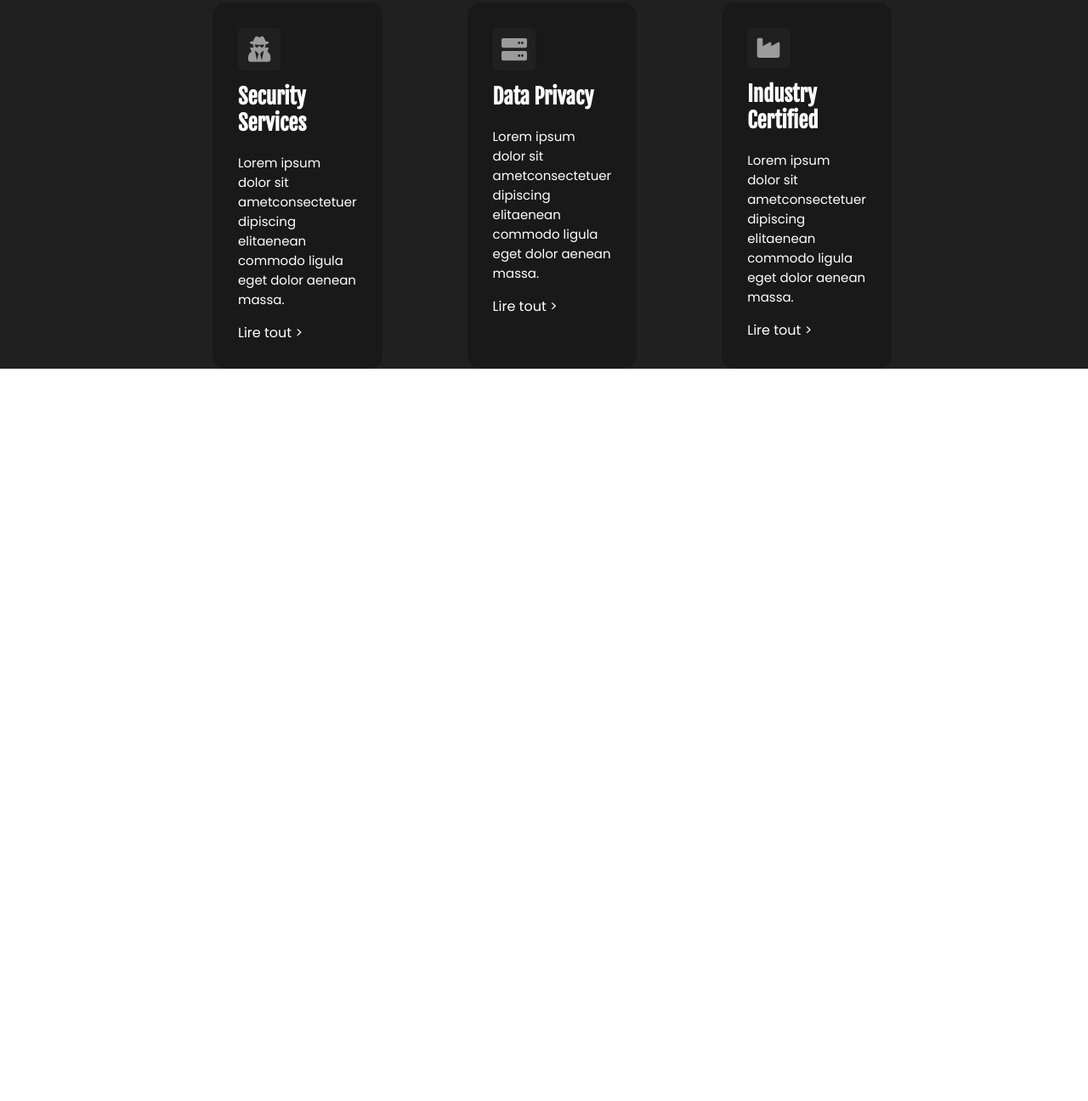
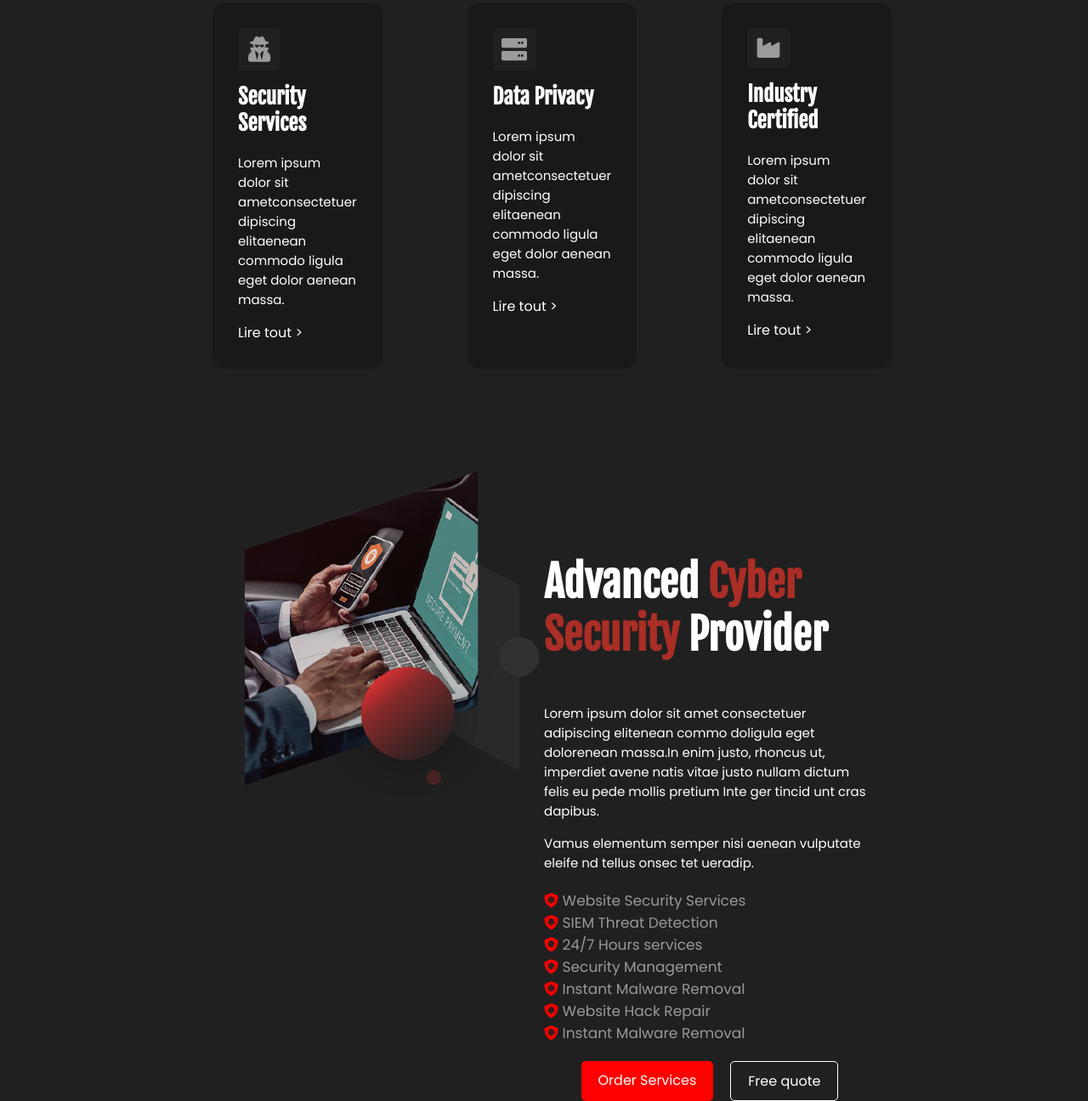
Before and after one commit to TothGabriel/Projet-Dev, a plain HTML site: page about.html in a window 1280 px wide. Shown: the part 1494-2790 px from the top of the page at 85% size. Before the commit the page ends 1928 px from the top, so only its background shows below. Drawn offline with Linux system fonts and the light colour scheme.

Commit message:
ajout section Advanced

```diff
--- a/about.html
+++ b/about.html
@@ -149,7 +149,7 @@
           <div class="iconcarte">
             <i class="fas fa-user-secret"></i>
           </div>
-        <h6 class="titrecarte" >Security Services</h6>
+          <h6 class="titrecarte">Security Services</h6>
           <p>Lorem ipsum dolor sit ametconsectetuer
             dipiscing elitaenean commodo ligula
             eget dolor aenean massa.</p>
@@ -158,9 +158,12 @@
 
         <div class="card">
           <div class="iconcarte">
-        <svg class="iconserveur" xmlns="http://www.w3.org/2000/svg" viewBox="0 0 512 512"><path d="M480 288H32c-17.62 0-32 14.38-32 32v128c0 17.62 14.38 32 32 32h448c17.62 0 32-14.38 32-32v-128C512 302.4 497.6 288 480 288zM352 408c-13.25 0-24-10.75-24-24s10.75-24 24-24s24 10.75 24 24S365.3 408 352 408zM416 408c-13.25 0-24-10.75-24-24s10.75-24 24-24s24 10.75 24 24S429.3 408 416 408zM480 32H32C14.38 32 0 46.38 0 64v128c0 17.62 14.38 32 32 32h448c17.62 0 32-14.38 32-32V64C512 46.38 497.6 32 480 32zM352 152c-13.25 0-24-10.75-24-24S338.8 104 352 104S376 114.8 376 128S365.3 152 352 152zM416 152c-13.25 0-24-10.75-24-24S402.8 104 416 104S440 114.8 440 128S429.3 152 416 152z"/></svg>
+            <svg class="iconserveur" xmlns="http://www.w3.org/2000/svg" viewBox="0 0 512 512">
+              <path
+                d="M480 288H32c-17.62 0-32 14.38-32 32v128c0 17.62 14.38 32 32 32h448c17.62 0 32-14.38 32-32v-128C512 302.4 497.6 288 480 288zM352 408c-13.25 0-24-10.75-24-24s10.75-24 24-24s24 10.75 24 24S365.3 408 352 408zM416 408c-13.25 0-24-10.75-24-24s10.75-24 24-24s24 10.75 24 24S429.3 408 416 408zM480 32H32C14.38 32 0 46.38 0 64v128c0 17.62 14.38 32 32 32h448c17.62 0 32-14.38 32-32V64C512 46.38 497.6 32 480 32zM352 152c-13.25 0-24-10.75-24-24S338.8 104 352 104S376 114.8 376 128S365.3 152 352 152zM416 152c-13.25 0-24-10.75-24-24S402.8 104 416 104S440 114.8 440 128S429.3 152 416 152z" />
+              </svg>
           </div>
-        <h6 class="titrecarte" >Data Privacy</h6>
+          <h6 class="titrecarte">Data Privacy</h6>
           <p>Lorem ipsum dolor sit ametconsectetuer
             dipiscing elitaenean commodo ligula
             eget dolor aenean massa.</p>
@@ -169,16 +172,51 @@
 
         <div class="card">
           <div class="iconcarte">
-          <svg class="iconindus" xmlns="http://www.w3.org/2000/svg" viewBox="0 0 576 512"><path d="M128 32C145.7 32 160 46.33 160 64V215.4L316.6 131C332.6 122.4 352 134 352 152.2V215.4L508.6 131C524.6 122.4 544 134 544 152.2V432C544 458.5 522.5 480 496 480H80C53.49 480 32 458.5 32 432V64C32 46.33 46.33 32 64 32H128z"/></svg>
+            <svg class="iconindus" xmlns="http://www.w3.org/2000/svg" viewBox="0 0 576 512">
+              <path
+                d="M128 32C145.7 32 160 46.33 160 64V215.4L316.6 131C332.6 122.4 352 134 352 152.2V215.4L508.6 131C524.6 122.4 544 134 544 152.2V432C544 458.5 522.5 480 496 480H80C53.49 480 32 458.5 32 432V64C32 46.33 46.33 32 64 32H128z" />
+              </svg>
           </div>
-        <h6 class="titrecarte" >Industry Certified</h6>
+          <h6 class="titrecarte">Industry Certified</h6>
           <p>Lorem ipsum dolor sit ametconsectetuer
             dipiscing elitaenean commodo ligula
             eget dolor aenean massa.</p>
           <a href="#">Lire tout ></a>
         </div>
+      </div>
+    </section>
+    <section class="advanced">
 
+      <div class="cyberright">
+        <img src="asset/img/2.png" alt="" width="100%" height="auto">
       </div>
+      <div class="cyberleft">
+        <h1 class="titre_cyber">Advanced <span class="cyberred"> Cyber Security</span> Provider</h1>
+        <p class="paragcyber">
+          Lorem ipsum dolor sit amet consectetuer adipiscing elitenean commo
+          doligula eget dolorenean massa.In enim justo, rhoncus ut, imperdiet
+          avene natis vitae justo nullam dictum felis eu pede mollis pretium Inte
+          ger tincid unt cras dapibus.
+        </p>
+        <p class="paragcyber">
+          Vamus elementum semper nisi aenean vulputate eleife nd tellus
+          onsec tet ueradip.
+        </p>
+        <ul class="liste">
+          <li><i class="fas fa-shield-virus"></i> Website Security Services</li>
+          <li><i class="fas fa-shield-virus"></i> SIEM Threat Detection</li>
+          <li><i class="fas fa-shield-virus"></i> 24/7 Hours services</li>
+          <li><i class="fas fa-shield-virus"></i> Security Management</li>
+          <li><i class="fas fa-shield-virus"></i> Instant Malware Removal</li>
+          <li><i class="fas fa-shield-virus"></i> Website Hack Repair</li>
+          <li><i class="fas fa-shield-virus"></i> Instant Malware Removal</li>
+        </ul>
+        <div class="btn">
+          <a href="" class="order">Order Services</a>
+          <a href="" class="free">Free quote</a>
+        </div>
+      </div>
+
     </section>
 
   </section>
--- a/asset/about.css
+++ b/asset/about.css
@@ -37,7 +37,7 @@
 
 }
 
-.titre_cyber{
+.titre_cyber {
     font-size: 50px;
 }
 
@@ -77,7 +77,7 @@
     color: red;
 }
 
-ul{
+ul {
     list-style-type: none;
     margin-top: 20px;
     margin-bottom: 20px;
@@ -117,60 +117,76 @@ li {
     padding-bottom: 10px;
 }
 
-.why{
+.why {
     margin-top: 40px;
 }
 
-.pourquoi{
+.pourquoi {
     text-align: center;
 }
-.paragwhy{
-    margin:0;
+
+.paragwhy {
+    margin: 0;
     padding: 0;
 }
-.titrewhy{
+
+.titrewhy {
     margin-top: 20px;
     margin-bottom: 20px;
 }
+
 .card {
-    background-color:rgb(25, 25, 25);
+    background-color: rgb(25, 25, 25);
 }
 
-.englobecarte{
+.englobecarte {
     display: flex;
     padding-right: 200px;
     padding-left: 200px;
 }
-.card{
+
+.card {
     padding: 30px;
     margin-left: 50px;
     margin-right: 50px;
     border-radius: 15px;
 }
-.cartewhy{
+
+.cartewhy {
     margin-top: 30px;
 }
 
-.fa-user-secret, .iconserveur, .iconindus{
+.fa-user-secret,
+.iconserveur,
+.iconindus {
     font-size: 30px;
     color: rgb(155, 155, 155);
     fill: rgb(155, 155, 155);
 }
 
-.iconcarte{
+.iconcarte {
     display: flex;
     background-color: rgb(32, 32, 32);
     justify-content: center;
     align-items: center;
     width: 30px;
-    padding:10px;
+    padding: 10px;
     border-radius: 5px;
 }
 
-.titrecarte{
-        font-family: Fjalla One;
-        font-size: 25px;
-        color: white;
-        margin-top: 15px;
-        margin-bottom: 20px;
+.titrecarte {
+    font-family: Fjalla One;
+    font-size: 25px;
+    color: white;
+    margin-top: 15px;
+    margin-bottom: 20px;
 }
+
+.advanced {
+    display: flex;
+    margin: 100px 250px 0 250px;
+}
+
+.cyberred {
+    color: rgb(170, 46, 38);
+}
```
Also changed, not shown: asset/img/2.PNG (added). Lines whose indentation alone changed are shown as unchanged.
